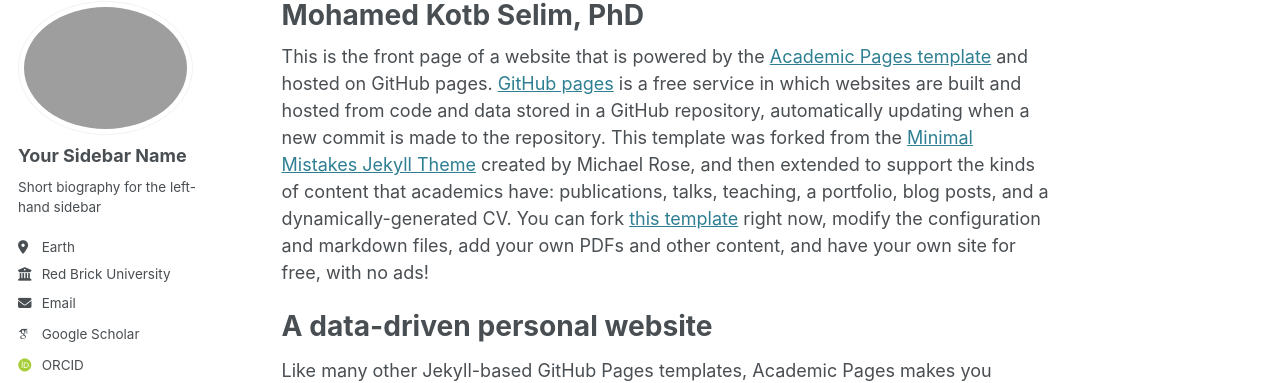
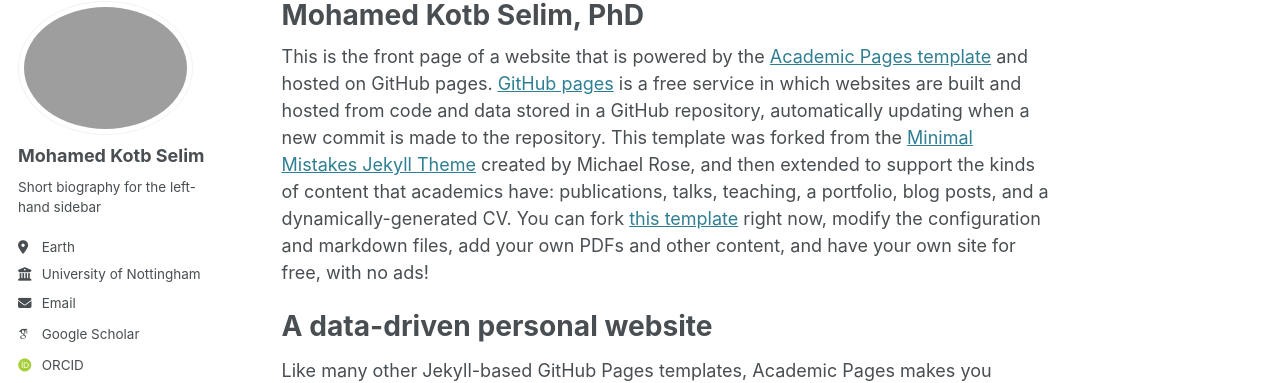
Before and after one commit to mokselim/mokselim.github.io, a Jekyll site: the page built from _pages/about.md, in a window 1280 px wide. Shown: the part 98-481 px from the top of the page. Built offline with Jekyll 4.4.1, drawn with Linux system fonts in a browser that asks for light colours; some web fonts are replaced.

Commit message:
Update _config.yml

```diff
--- a/_config.yml
+++ b/_config.yml
@@ -23,13 +23,13 @@ repository               : "academicpages/academicpages.github.io"
 author:
   # Biographic information
   avatar           : "profile.png"
-  name             : "Your Sidebar Name"
-  pronouns         : # example: "she/her"
+  name             : "Mohamed Kotb Selim"
+  pronouns         : # example: "He/Him"
   bio              : "Short biography for the left-hand sidebar"
   location         : "Earth"
-  employer         : "Red Brick University"
+  employer         : "University of Nottingham"
   uri              : # URL
-  email            : "none@example.org"
+  email            : "mohamed.selim@nottingham.ac.uk"
 
   # Academic websites
   arxiv            : # URL - Update with the correct link to your profile
```
